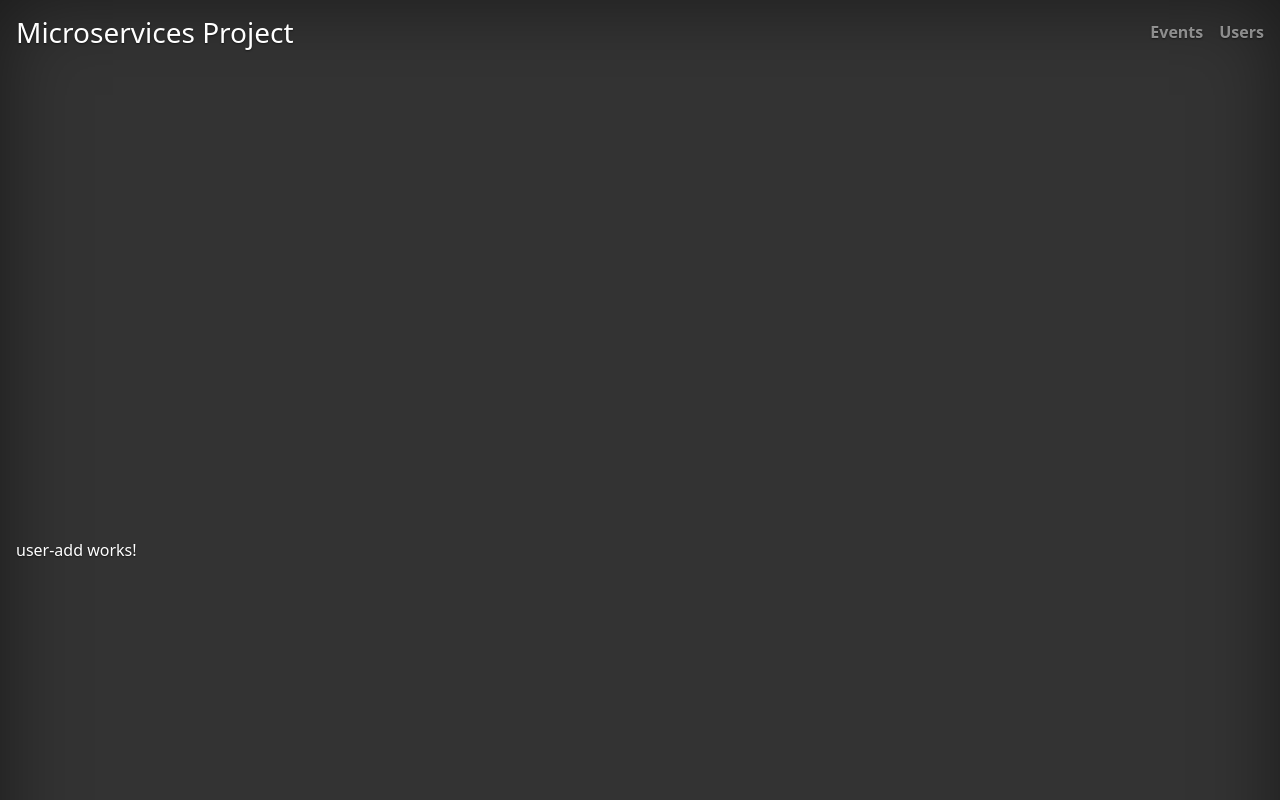
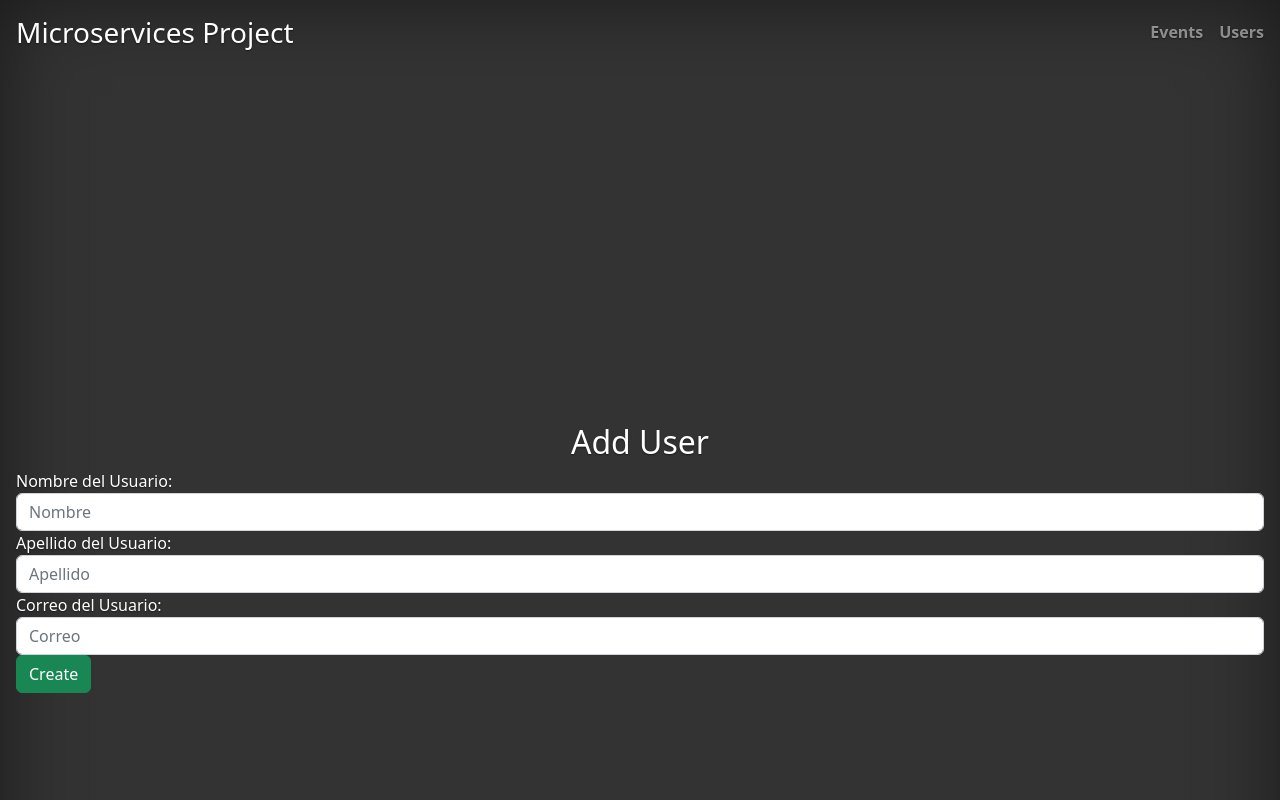
Before and after one commit to AlvaroCap/FrontEnd-Microservices-App, an Angular app: page /user-add in a window 1280 px wide. Shown: the top 800 px of the page. Built offline with nearby package versions, Linux system fonts and the light colour scheme.

Commit message:
Adding users

```diff
--- a/src/app/components/users/user-add/user-add.component.html
+++ b/src/app/components/users/user-add/user-add.component.html
@@ -1 +1,42 @@
-<p>user-add works!</p>
+<div class="col-md-6 userAddContent">
+  <h2 class="text-center">Add User</h2>
+  <form>
+    <div class="form-group">
+      <label for="name">Nombre del Usuario:</label>
+      <input
+        type="text"
+        [(ngModel)]="user.name"
+        placeholder="Nombre"
+        name="name"
+        class="form-control"
+        id="name"
+      />
+    </div>
+    <div class="form-group">
+      <label for="lastname">Apellido del Usuario:</label>
+      <input
+        type="text"
+        [(ngModel)]="user.lastName"
+        placeholder="Apellido"
+        name="lastname"
+        class="form-control"
+        id="apellido"
+      />
+    </div>
+    <div class="form-group">
+      <label for="mail">Correo del Usuario:</label>
+      <input
+        type="text"
+        [(ngModel)]="user.mail"
+        placeholder="Correo "
+        name="mail"
+        class="form-control"
+        id="mail"
+      />
+    </div>
+
+    <button class="btn btn-success" routerLink="/user-list" (click)="addUser()">
+      Create
+    </button>
+  </form>
+</div>
--- a/src/app/components/users/user-add/user-add.component.scss
+++ b/src/app/components/users/user-add/user-add.component.scss
@@ -0,0 +1,5 @@
+.userAddContent {
+  display: flex;
+  flex-direction: column;
+  width: 100%;
+}
--- a/src/app/components/users/user-add/user-add.component.ts
+++ b/src/app/components/users/user-add/user-add.component.ts
@@ -15,9 +15,7 @@ import { Router } from '@angular/router';
 export class UserAddComponent {
   user: User = new User();
   constructor(private router: Router, private userService: UserService) {}
-  addUser(user: User): void {
-    this.userService.addUser(user).subscribe((data) => {
-      alert('Usuario generado de forma correcta.');
-    });
+  addUser(): void {
+    this.userService.addUser(this.user).subscribe((data) => {});
   }
 }
--- a/src/app/services/user.service.ts
+++ b/src/app/services/user.service.ts
@@ -23,7 +23,7 @@ export class UserService {
   public deleteUser(user: User) {
     return this.http.delete(this.userUrl + '/delete/' + user.id);
   }
-  public addUser(user:User){
-    return this.http.post<User>(this.userUrl, user);
+  public addUser(user: User) {
+    return this.http.post<User>(this.userUrl + '/save', user);
   }
 }
```
